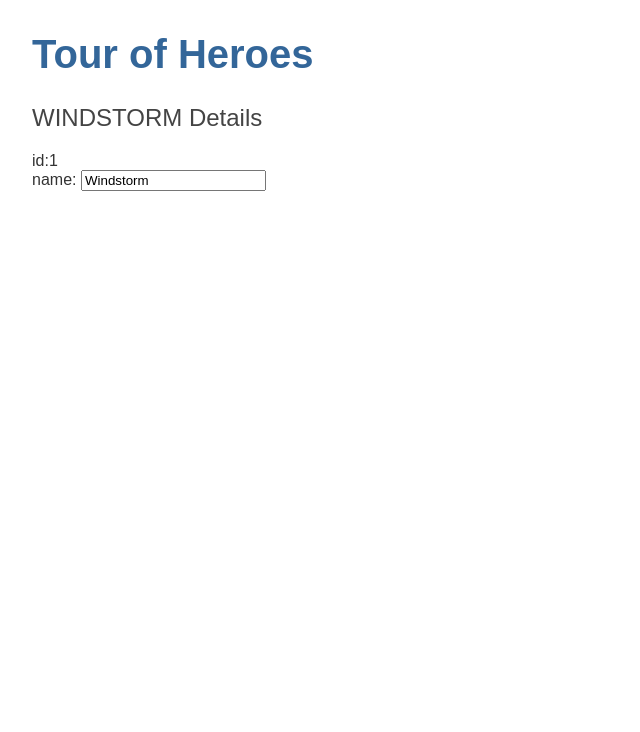
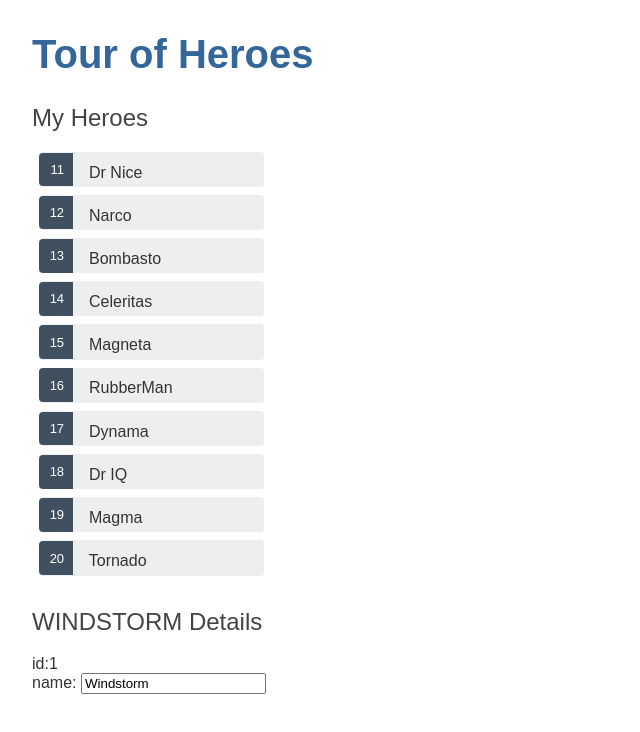
Before and after one commit to GoksenCodes/angular-tour-of-heroes, an Angular app: page / in a window 1280 px wide. Shown: the top 732 px of the page, without its empty margins (0-640 px from the left). Built offline with nearby package versions, Linux system fonts and the light colour scheme.

Commit message:
display all heroes with *ngFor and add styling

```diff
--- a/src/app/heroes/heroes.component.css
+++ b/src/app/heroes/heroes.component.css
@@ -0,0 +1,72 @@
+.heroes {
+  margin: 0 0 2em 0;
+  list-style-type: none;
+  padding: 0;
+  width: 15em;
+}
+.heroes li {
+  position: relative;
+  cursor: pointer;
+  background-color: #eee;
+  margin: 0.5em;
+  padding: 0.3em 0;
+  height: 1.6em;
+  border-radius: 4px;
+}
+
+.heroes li:hover {
+  color: #607d8b;
+  background-color: #ddd;
+  left: 0.1em;
+}
+
+.heroes a {
+  color: #333;
+  text-decoration: none;
+  position: relative;
+  display: block;
+  width: 250px;
+}
+
+.heroes a:hover {
+  color: #607d8b;
+}
+
+.heroes .badge {
+  display: inline-block;
+  font-size: small;
+  color: white;
+  padding: 0.8em 0.7em 0 0.7em;
+  background-color: #405061;
+  line-height: 1em;
+  position: relative;
+  left: -1px;
+  top: -4px;
+  height: 1.8em;
+  min-width: 16px;
+  text-align: right;
+  margin-right: 0.8em;
+  border-radius: 4px 0 0 4px;
+}
+
+/* button {
+  background-color: #eee;
+  border: none;
+  padding: 5px 10px;
+  border-radius: 4px;
+  cursor: pointer;
+  cursor: hand;
+  font-family: Arial;
+}
+
+button:hover {
+  background-color: #cfd8dc;
+}
+
+button.delete {
+  position: relative;
+  left: 194px;
+  top: -32px;
+  background-color: gray !important;
+  color: white;
+} */
--- a/src/app/heroes/heroes.component.html
+++ b/src/app/heroes/heroes.component.html
@@ -1,4 +1,11 @@
 <!-- we use pipe to format the string, angular has built in pipes -->
+<h2>My Heroes</h2>
+<ul class="heroes">
+  <li *ngFor="let hero of heroes">
+    <span class="badge">{{ hero.id }}</span> {{ hero.name }}
+  </li>
+</ul>
+
 <h2>{{ hero.name | uppercase }} Details</h2>
 <div><span>id:</span>{{ hero.id }}</div>
 <div>
--- a/src/app/heroes/heroes.component.ts
+++ b/src/app/heroes/heroes.component.ts
@@ -1,5 +1,6 @@
 import { Component, OnInit } from '@angular/core';
 import { Hero } from '../hero';
+import { HEROES } from '../mock-heroes';
 
 @Component({
   selector: 'app-heroes',
@@ -12,6 +13,8 @@
     name: 'Windstorm'
   };
 
+  heroes = HEROES;
+
   constructor() {}
 
   ngOnInit(): void {}
```
